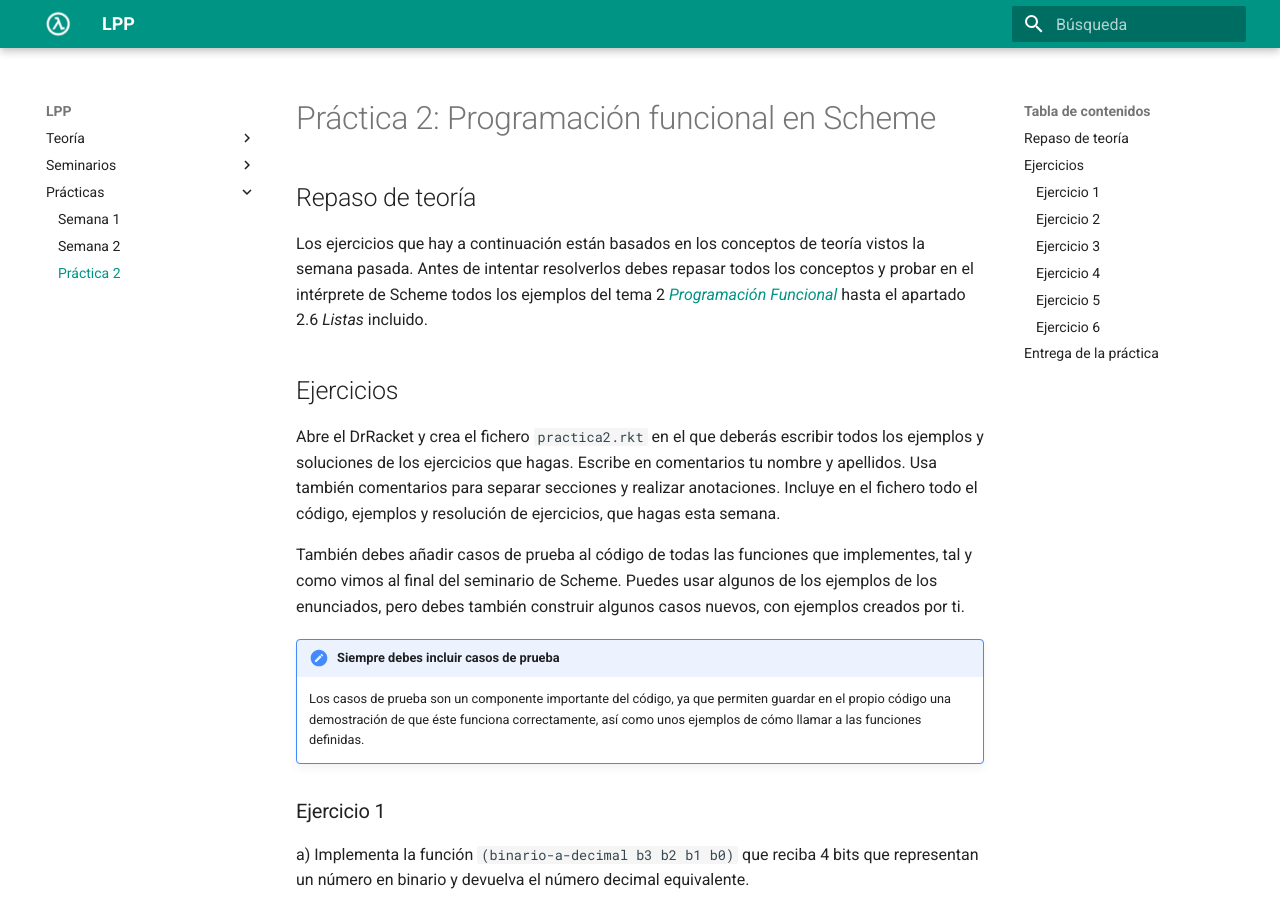
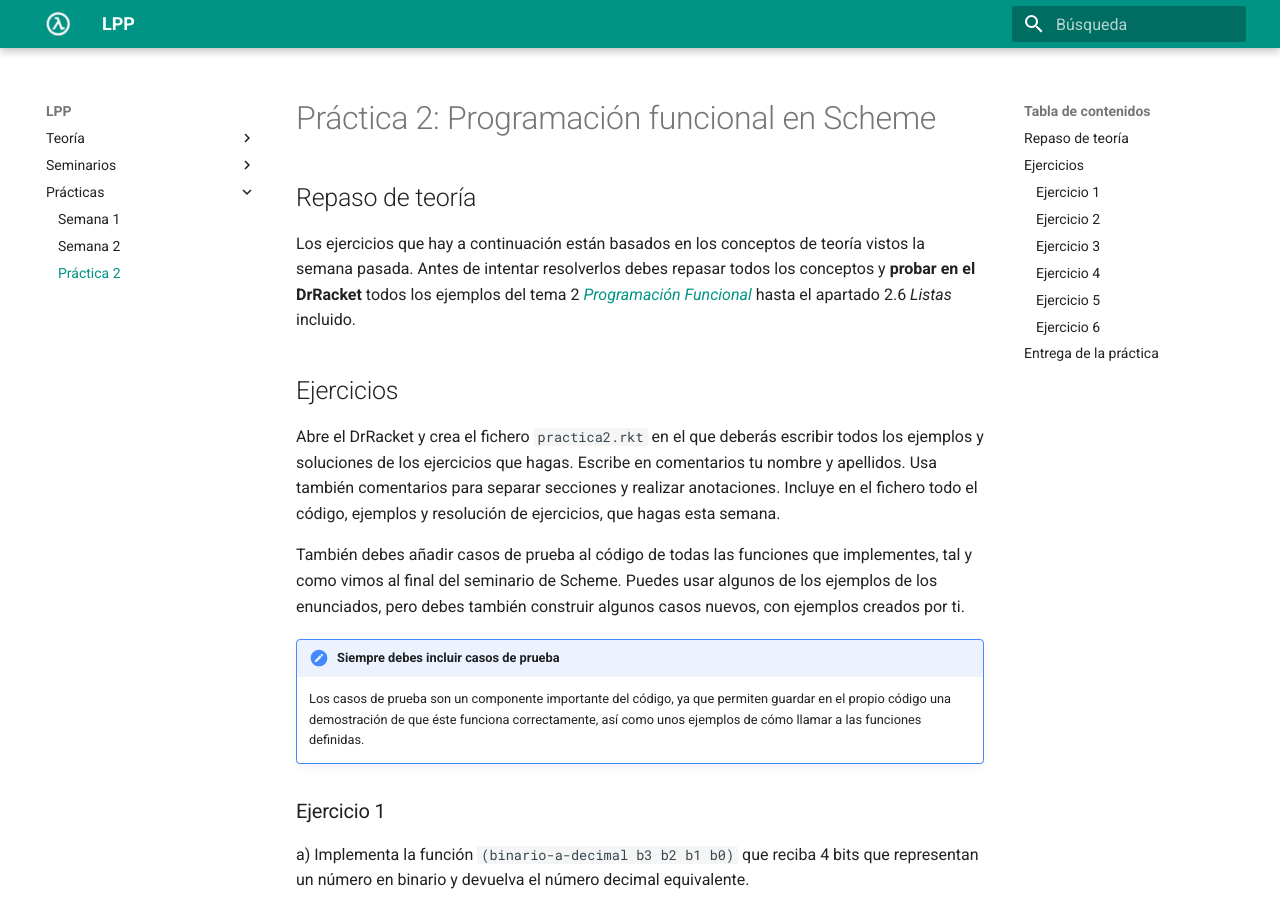
Before and after one commit to domingogallardo/apuntes-lpp, an MkDocs documentation site: the page built from docs/practicas/semana02/practica02.md, in a window 1280 px wide and 900 px high. Built offline with MkDocs 1.6.1 and Material for MkDocs 9.7.7, drawn with Linux system fonts in a browser that asks for light colours.

Commit message:
Corrección

```diff
--- a/docs/practicas/semana02/practica02.md
+++ b/docs/practicas/semana02/practica02.md
@@ -5,8 +5,8 @@
 
 Los ejercicios que hay a continuación están basados en los conceptos
 de teoría vistos la semana pasada. Antes de intentar resolverlos debes
-repasar todos los conceptos y probar en el intérprete de Scheme todos
-los ejemplos del tema 2 [_Programación
+repasar todos los conceptos y **probar en el DrRacket** todos los
+ejemplos del tema 2 [_Programación
 Funcional_](../../teoria/tema02-programacion-funcional/tema02-programacion-funcional.md)
 hasta el apartado 2.6 _Listas_ incluido.
 
```
